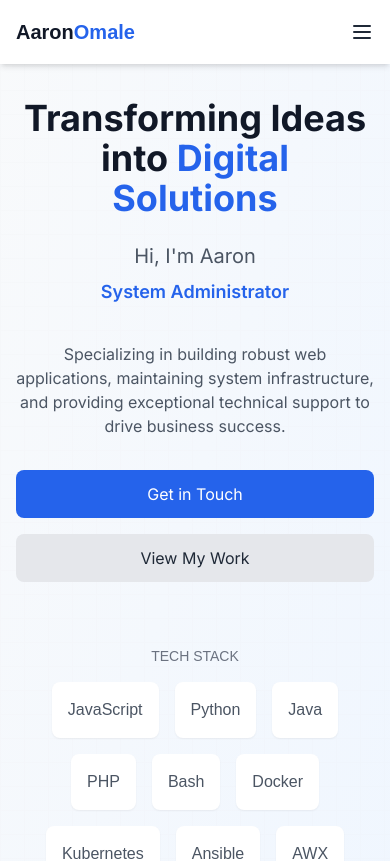
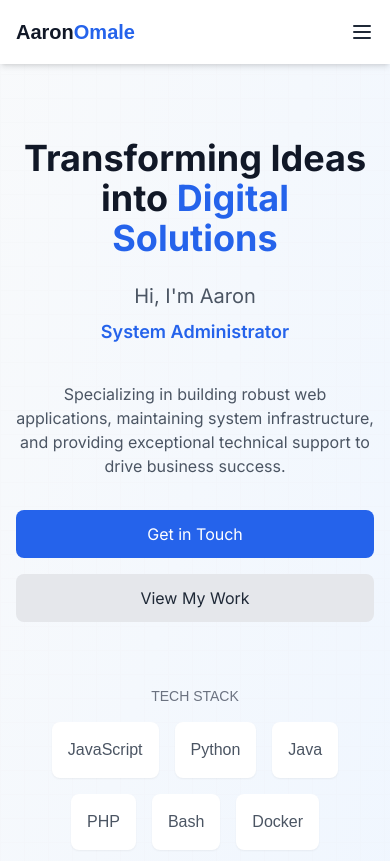
Before and after one commit to Aaronarphaxad/myportfolio, a Next.js app: page / in a window 390 px wide. Shown: the top 861 px of the page. Built offline with nearby package versions, Linux system fonts and the light colour scheme.

Commit message:
fix padding

```diff
--- a/src/components/Hero.js
+++ b/src/components/Hero.js
@@ -26,7 +26,7 @@
   }, []);
 
   return (
-    <div className="relative min-h-screen bg-gradient-to-br from-gray-50 to-blue-50 pt-60 md:pt-0">
+    <div className="relative min-h-screen bg-gradient-to-br from-gray-50 to-blue-50 pt-80 md:pt-0">
       <div className="absolute inset-0 bg-grid-pattern opacity-[0.02]" />
 
       <div className="relative max-w-7xl mx-auto px-4 sm:px-6 lg:px-8">
```
